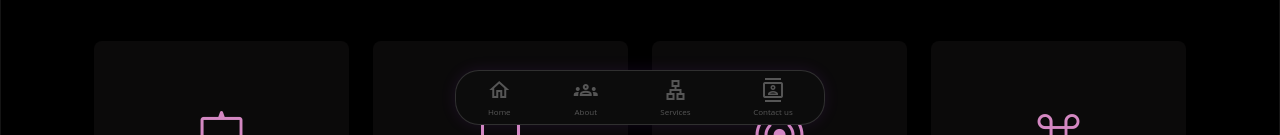
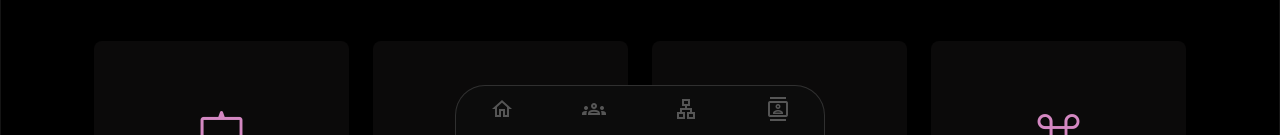
Before and after one commit to nivin77789/revolve-website, a React (Create React App) app: page / in a window 1280 px wide. Shown: the part 665-800 px from the top of the page. Built offline with nearby package versions, Linux system fonts and the light colour scheme.

Commit message:
dfghnbvcxsawerthvcfgh

```diff
--- a/src/App.css
+++ b/src/App.css
@@ -26,22 +26,24 @@
   position: fixed;
   left: 0;
   right: 0;
-  bottom: 10px;
+  bottom: 0;
   width: 100%;
   display: flex;
   align-items: center;
   justify-content: center;
 }
 .menu {
+  border-top-left-radius: 30px;
+  border-top-right-radius: 30px;
+
+  border: 0.5px solid rgba(128, 128, 128, 0.313);
+  border-bottom: none;
   display: flex;
   flex-grow: 1;
-  height: 55px;
+  height: 50px;
   max-width: 370px;
-  border-radius: 24px;
   overflow: hidden;
-  border: 0.5px solid rgba(128, 128, 128, 0.313);
   background-color: #0c0c0c;
-  box-shadow: rgba(179, 73, 255, 0.1) 0px 0px 16px;
 }
 
 .menu-item {
@@ -307,6 +309,15 @@
   display: flex;
   align-items: center;
   justify-content: center;
+  margin-left: 10px;
+
+  margin-right: 10px;
+}
+.abt p {
+  text-align: justify;
+  font-size: 16px;
+  margin: 5px;
+  padding-bottom: 15px;
 }
 /* Smooth scroll behavior */
 :root {
@@ -640,8 +651,8 @@ section {
 --------------------------------------------------------------*/
 @media (min-width: 1280px) {
   .navbar {
-    background-color: #1b1b1ba9;
-    border-radius: 30px;
+    background-color: #111111a9;
+    border-radius: 18px;
     padding: 0;
     padding-right: 25px;
     height: 60px;
@@ -1122,6 +1133,9 @@ section {
 /*--------------------------------------------------------------
 # Call To Action Section
 --------------------------------------------------------------*/
+.call-to-action {
+  margin: 10px;
+}
 .call-to-action .container {
   background: rgb(0, 0, 0);
   background: linear-gradient(
--- a/src/App.js
+++ b/src/App.js
@@ -85,19 +85,19 @@ function App() {
         <nav className="menu">
           <a href="#hero" className="menu-item">
             <span className="material-icons">home</span>
-            <span className="menu-item-label">Home</span>
+            {/* <span className="menu-item-label">Home</span> */}
           </a>
           <a href="#about" className="menu-item">
             <span className="material-icons">groups</span>
-            <span className="menu-item-label">About</span>
+            {/* <span className="menu-item-label">About</span> */}
           </a>
           <a href="#services" className="menu-item">
             <span className="material-icons">lan</span>
-            <span className="menu-item-label">Services</span>
+            {/* <span className="menu-item-label">Services</span> */}
           </a>
           <a href="#contact" className="menu-item">
             <span className="material-icons">contacts</span>
-            <span className="menu-item-label">Contact us</span>
+            {/* <span className="menu-item-label">Contact us</span> */}
           </a>
         </nav>
       </div>
@@ -277,7 +277,7 @@ function App() {
               </p>
             </div>
 
-            <div className="row about-div abt gy-4" data-aos="fade-right">
+            <div className="row about-div abt gy-4" data-aos="slide-right">
               <div className="col-lg-6 abt-img ab-img1">
                 <img
                   src="assets/img/about.png"
@@ -294,31 +294,14 @@ function App() {
                     crafting tailored solutions that enable businesses to
                     transform data into strategic insights.
                   </p>
-
-                  <p>
-                    Our cutting-edge AI/ML solutions offer businesses a
-                    competitive edge by transforming raw data into actionable
-                    insights. Through advanced algorithms and predictive
-                    modelling, we enable companies to anticipate market trends,
-                    identify opportunities, and mitigate risks with
-                    unprecedented accuracy.
-                  </p>
                 </div>
               </div>
             </div>
 
-            <div className="row about-div2 abt gy-4" data-aos="fade-left">
+            <div className="row about-div2 abt gy-4" data-aos="slide-left">
               <div className="col-lg-6">
                 <div className="content ps-0 ps-lg-5">
                   <p className="fst-italic">
-                    At ——-name——-, we are driven by the vision of
-                    revolutionising decision-making through the power of AI and
-                    ML. As a leading innovator in the field, we specialise in
-                    crafting tailored solutions that enable businesses to
-                    transform data into strategic insights.
-                  </p>
-
-                  <p>
                     Our cutting-edge AI/ML solutions offer businesses a
                     competitive edge by transforming raw data into actionable
                     insights. Through advanced algorithms and predictive
```
Also changed, not shown: public/assets/img/about4.png (added).
